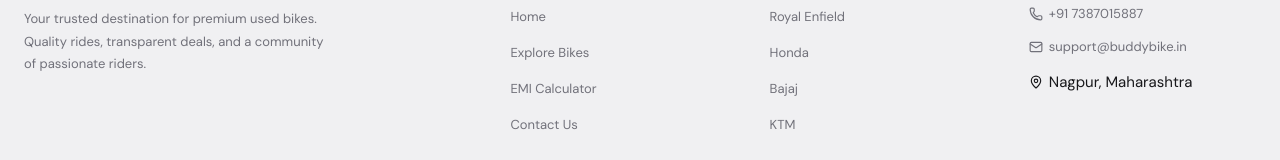
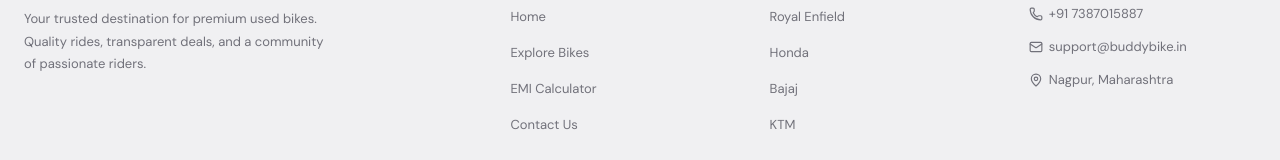
Before and after one commit to MohitJain2003/buddy-bike-app, a React (Vite) app: page / in a window 1280 px wide. Shown: the part 2291-2451 px from the top of the page. Built offline with nearby package versions, Linux system fonts and the light colour scheme; no server answers; the database is empty.

Commit message:
fix: link footer address to google maps and update social link placeholders

```diff
--- a/src/components/Footer.jsx
+++ b/src/components/Footer.jsx
@@ -53,9 +53,14 @@ const Footer = () => {
               </a>
             </li>
             <li>
-              <span style={{ display: 'flex', alignItems: 'center', gap: '6px' }}>
+              <a
+                href="https://www.google.com/maps/search/?api=1&query=Sahil+Auto+Deal+Bhavsar+Chowk+Nagpur"
+                target="_blank"
+                rel="noopener noreferrer"
+                style={{ display: 'flex', alignItems: 'center', gap: '6px' }}
+              >
                 <MapPin size={14} /> Nagpur, Maharashtra
-              </span>
+              </a>
             </li>
           </ul>
         </div>
@@ -64,13 +69,13 @@ const Footer = () => {
       <div className="footer-bottom">
         <p>&copy; {currentYear} Buddy's Bike. All rights reserved.</p>
         <div className="footer-social">
-          <a href="#" aria-label="Instagram" target="_blank" rel="noopener noreferrer">
+          <a href="https://www.instagram.com" aria-label="Instagram" target="_blank" rel="noopener noreferrer">
             <svg width="18" height="18" viewBox="0 0 24 24" fill="none" stroke="currentColor" strokeWidth="2" strokeLinecap="round" strokeLinejoin="round"><rect x="2" y="2" width="20" height="20" rx="5" /><path d="M16 11.37A4 4 0 1 1 12.63 8 4 4 0 0 1 16 11.37z" /><line x1="17.5" y1="6.5" x2="17.51" y2="6.5" /></svg>
           </a>
-          <a href="#" aria-label="Facebook" target="_blank" rel="noopener noreferrer">
+          <a href="https://www.facebook.com" aria-label="Facebook" target="_blank" rel="noopener noreferrer">
             <svg width="18" height="18" viewBox="0 0 24 24" fill="none" stroke="currentColor" strokeWidth="2" strokeLinecap="round" strokeLinejoin="round"><path d="M18 2h-3a5 5 0 0 0-5 5v3H7v4h3v8h4v-8h3l1-4h-4V7a1 1 0 0 1 1-1h3z" /></svg>
           </a>
-          <a href="#" aria-label="Twitter" target="_blank" rel="noopener noreferrer">
+          <a href="https://www.twitter.com" aria-label="Twitter" target="_blank" rel="noopener noreferrer">
             <svg width="18" height="18" viewBox="0 0 24 24" fill="none" stroke="currentColor" strokeWidth="2" strokeLinecap="round" strokeLinejoin="round"><path d="M22 4s-.7 2.1-2 3.4c1.6 10-9.4 17.3-18 11.6 2.2.1 4.4-.6 6-2C3 15.5.5 9.6 3 5c2.2 2.6 5.6 4.1 9 4-.9-4.2 4-6.6 7-3.8 1.1 0 3-1.2 3-1.2z" /></svg>
           </a>
         </div>
```
